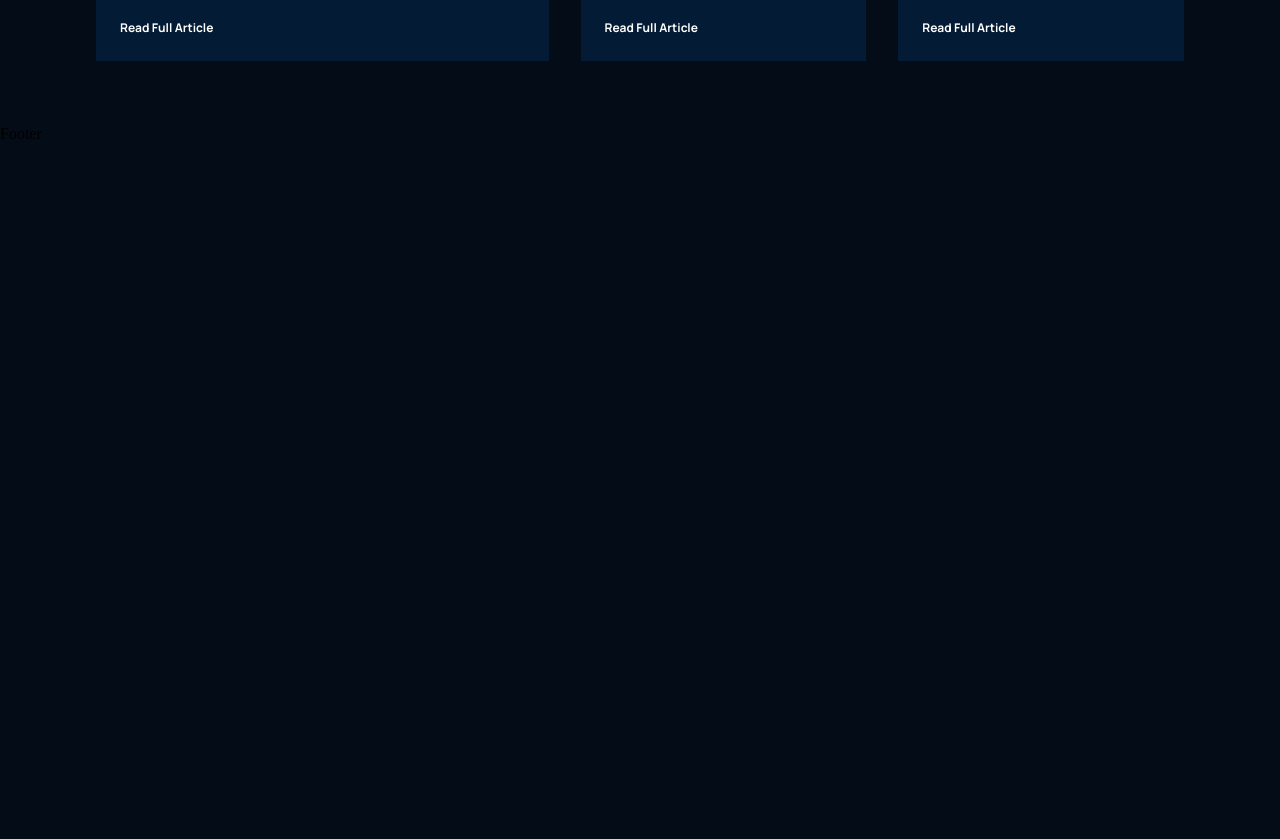
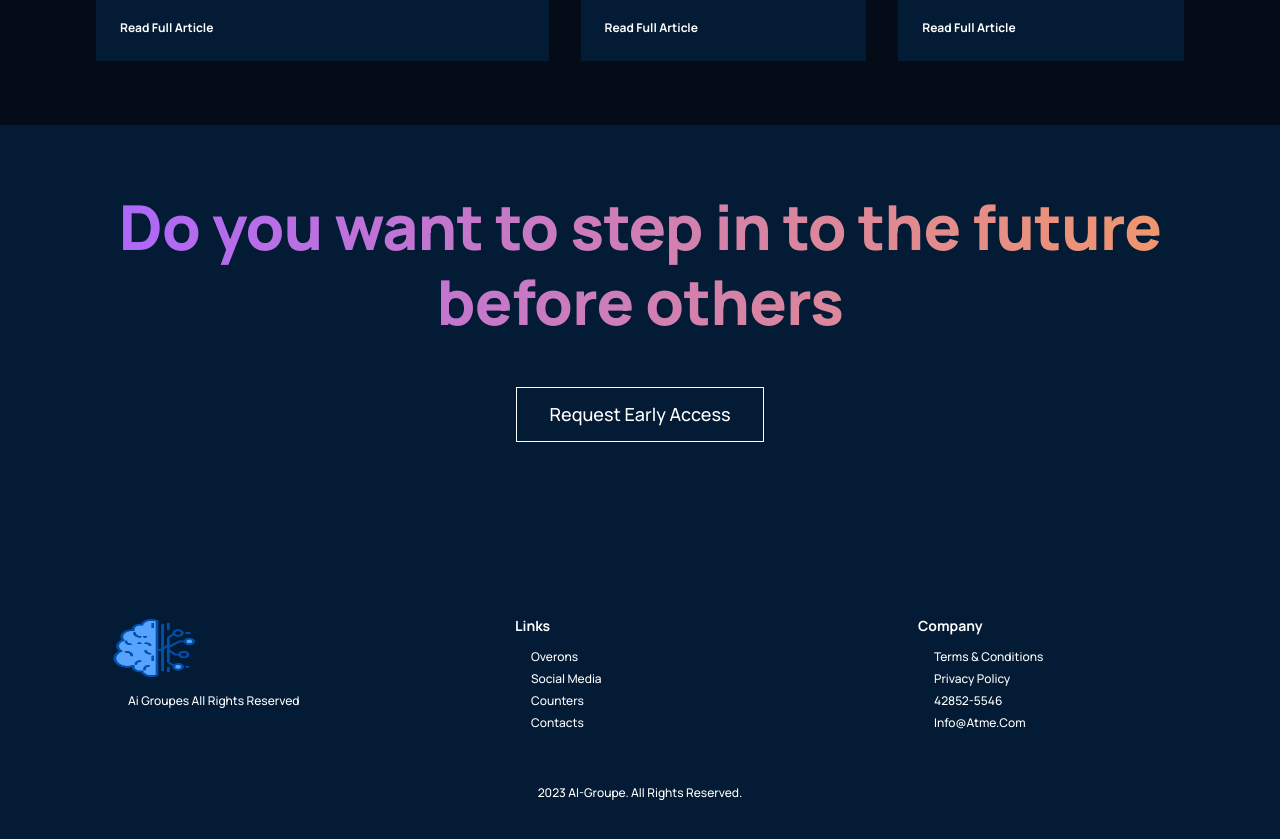
Before and after one commit to omartoaba/AISite_React, a React (Create React App) app: page / in a window 1280 px wide. Shown: the part 3980-4819 px from the top of the page. Before the commit the page ends 4123 px from the top, so only its background shows below. Built offline with nearby package versions, Linux system fonts and the light colour scheme.

Commit message:
finishing footer

```diff
--- a/src/containers/footer/Footer.jsx
+++ b/src/containers/footer/Footer.jsx
@@ -1,9 +1,42 @@
 import React from 'react'
 import './footer.css'
-
+import ailogo from '../../assets/ai.png'
 function Footer() {
   return (
-    <div>Footer</div>
+    <div className='ai__footer section__padding'>
+      <div className="ai__footer-heading">
+        <h1 className="gradient__text">
+          Do you want to step in to the future before others
+        </h1>
+      </div>
+
+      <div className="ai__footer-btn">
+        <p>Request early access</p>
+      </div>
+      <div className="ai__footer-links">
+        <div className="ai__footer-links_logo">
+          <img src={ailogo} alt="Logo" />
+          <p>Ai groupes All rights reserved</p>
+        </div>
+        <div className="ai__footer-links_div">
+          <h4>Links</h4>
+          <p>Overons</p>
+          <p>Social Media</p>
+          <p>Counters</p>
+          <p>Contacts</p>
+        </div>
+        <div className="ai__footer-links_div">
+          <h4>Company</h4>
+          <p>Terms & Conditions</p>
+          <p>Privacy Policy</p>
+          <p>42852-5546</p>
+          <p>info@atme.com</p>
+        </div>
+      </div>
+        <div className="ai__footer-copyright">
+          <p>2023 AI-Groupe. All rights reserved.</p>
+        </div>
+    </div>
   )
 }
 
--- a/src/containers/footer/footer.css
+++ b/src/containers/footer/footer.css
@@ -0,0 +1,128 @@
+.ai__footer{
+    display: flex;
+    flex-direction: column;
+    justify-content: center;
+    align-items: center;
+    background: var(--color-footer);
+}
+
+.ai__footer-heading{
+    width: 100%;
+    text-align: center;
+    margin-bottom: 3rem;
+}
+.ai__footer-heading h1{
+    font-family: var(--font-family);
+    font-weight: 800;
+    font-size: 62px;
+    line-height: 75px;
+    text-align: center;
+    letter-spacing: -0.04rem;
+}
+.ai__footer-btn {
+    display: flex;
+    justify-content: center;
+    align-items: center;
+    padding: 1rem;
+    border: 1px solid white;
+    text-align: center;
+    margin-bottom: 10rem;
+    cursor: pointer;
+}
+.ai__footer-btn p{
+
+    box-sizing: border-box;
+    font-family: var(--font-family);
+    font-size: 18px;
+    line-height: 21px;
+    color: white;
+}
+.ai__footer-links{
+    display: flex;
+    justify-content: space-between;
+    align-items: flex-start;
+    flex-wrap: wrap;
+    width: 100%;
+    text-align: left;
+}
+.ai__footer-links div{
+    width: 250px;
+    margin: 1rem;
+
+}
+.ai__footer-links_logo{
+    display: flex;
+    flex-direction: column;
+}
+.ai__footer-links_logo img
+{
+    width: 90px;
+    height: 60px;
+    object-fit: fill;
+    margin-bottom: 1rem;
+}
+.ai__footer-links_logo p {
+    font-family: var(--font-family);
+    font-size: 12px;
+    line-height: 14px;
+    color: white;
+}
+.ai__footer-links_div{
+    display: flex;
+    justify-content: flex-start;
+    flex-direction: column;
+}
+.ai__footer-links_div h4{
+    font-family: var(--font-family);
+    font-size: 14px;
+    line-height: 16px;
+    color: white;
+    margin-bottom: 1rem;
+}
+.ai__footer-links_div p{
+    font-family: var(--font-family);
+    font-size: 12px;
+    line-height: 14px;
+    color: white;
+    margin-bottom: 0.5rem;
+    cursor: pointer;
+}
+.ai__footer-copyright{
+    margin-top: 2rem;
+    text-align: center;
+    width: 100%;
+
+}
+.ai__footer-copyright p{
+    font-family: var(--font-family);
+    font-size: 12px;
+    line-height: 14px;
+    color: white;
+
+}
+
+@media screen and (max-width:850px){
+    .ai__footer-heading h1{
+        font-size: 44px;
+        line-height: 50px;
+    }
+}
+@media screen and (max-width:550px){
+    .ai__footer-heading h1{
+        font-size: 34px;
+        line-height: 42px;
+    }
+    .ai__footer-links div{
+        margin:  1rem 0;
+    }
+    .ai__footer-btn p{
+        font-size: 14px;
+        line-height: 20px;
+    }
+}
+
+@media screen and (max-width:450px){
+    .ai__footer-heading h1{
+        font-size: 27px;
+        line-height: 38px;
+    }}
```
